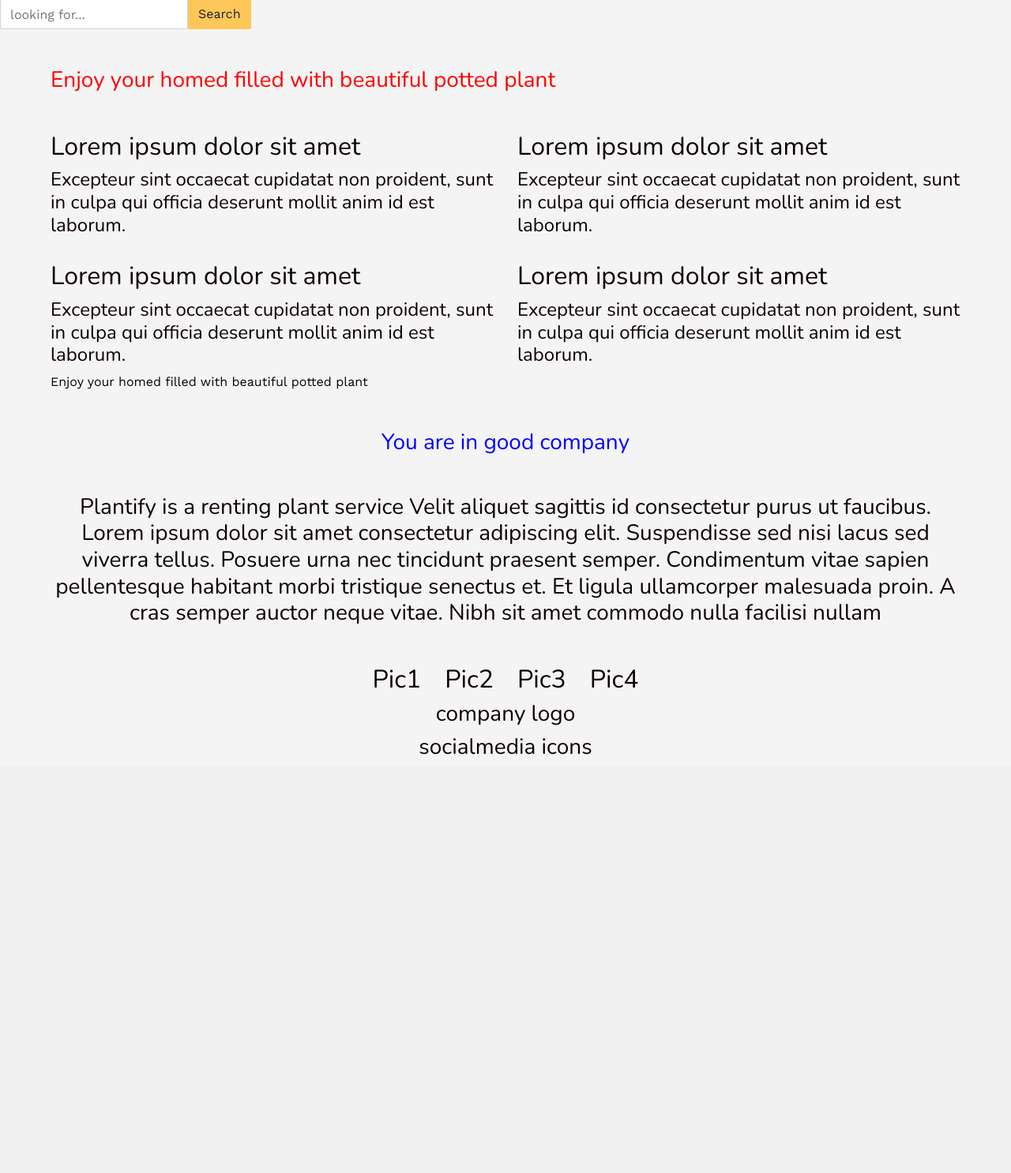
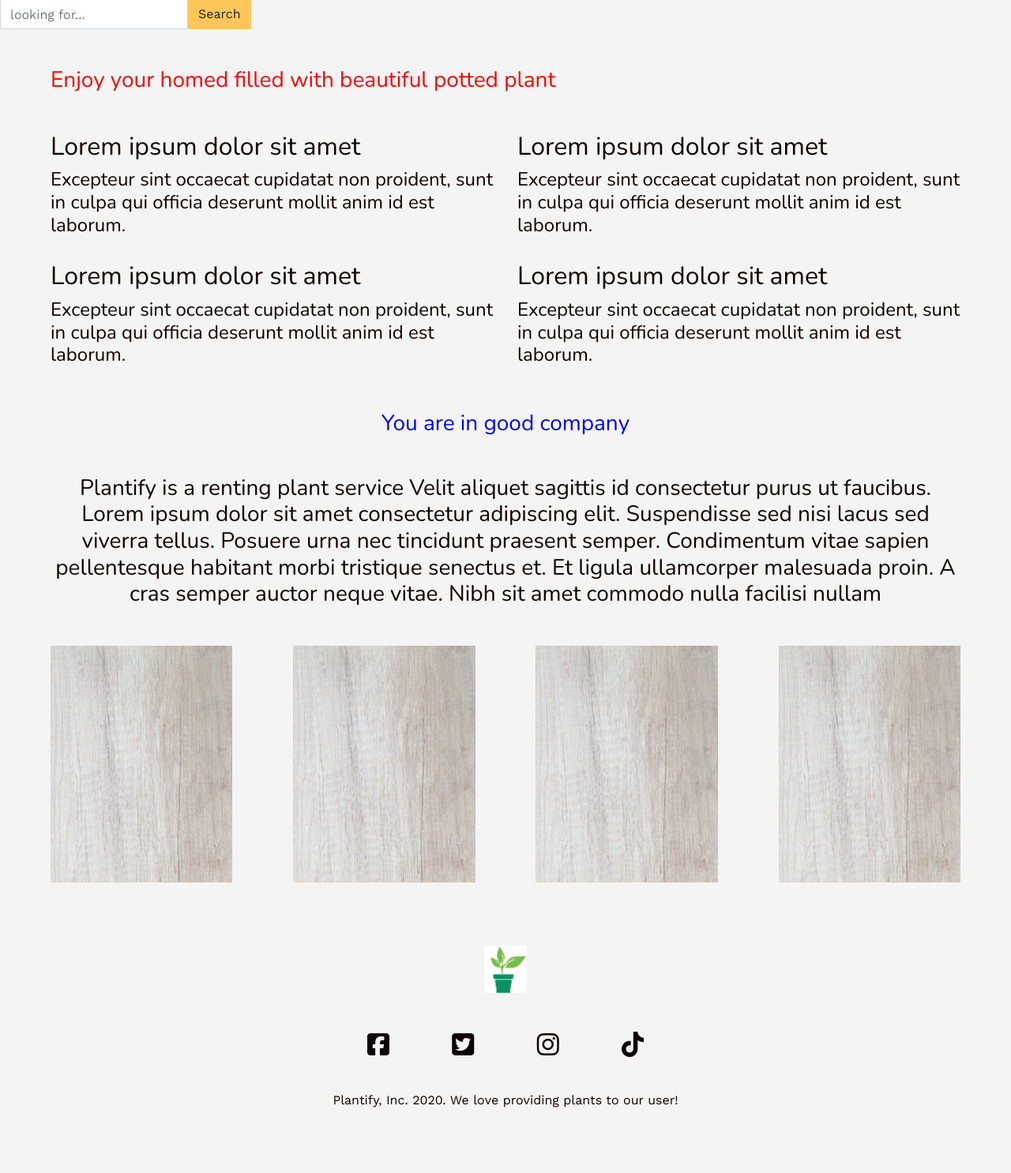
Before and after one commit to ClementPM/plantify, a Rails app: page / in a window 1280 px wide. Shown: the part 859-2345 px from the top of the page at 79% size. Before the commit the page ends 1815 px from the top, so only its background shows below. Run offline with Rails 7, Linux system fonts and the light colour scheme; style sheets or scripts are compiled from the project's sources; some libraries are stand-ins or nearby versions.

Commit message:
footer and image

```diff
--- /dev/null
+++ b/app/assets/stylesheets/components/_footer.scss
@@ -0,0 +1,40 @@
+.icons {
+  height: 100px;
+  font-size: 2rem;
+  padding-top: 25px;
+  .fab {
+    padding: 0, 1rem, 0, 0;
+  }
+}
+
+.company-logo {
+  border-bottom: 1px solid gray;
+  margin-top: 3rem;
+}
+
+.last-sentence {
+  margin-bottom: 4rem;
+}
+
+.container-pictures {
+  height: 30px;
+}
+
+.image-vert {
+  height: 300px;
+  width: 20%;
+  background-size: cover;
+}
+.image-logo {
+  height: 60px;
+  background-size: cover;
+}
+
+.spacer {
+  margin-top: 10vh;
+  margin-bottom: 3vh;
+}
+
+#first {
+  border: 1px solid;
+}
--- a/app/assets/stylesheets/components/_index.scss
+++ b/app/assets/stylesheets/components/_index.scss
@@ -1,5 +1,6 @@
 // Import your components CSS files here.
 @import "alert";
 @import "avatar";
+@import "footer";
 @import "navbar";
 @import "splashpage";
--- a/app/views/pages/home.html.erb
+++ b/app/views/pages/home.html.erb
@@ -57,12 +57,6 @@
       </div>
     </div>
 
-                <%#-------- Table header --------%>
-<div class="container-description">
-  <div class="txt-container-description">
-    Enjoy your homed filled with beautiful potted plant
-  </div>
-
   <div class="container-slogan text-center">
       <h3>You are in good company</h3>
   </div>
@@ -72,33 +66,38 @@
   </div>
 
                 <%#-------- cards --------%>
-  <div class="container-pictures d-flex justify-content-center">
-    <div class="row">
-      <div class="col">
-        <h2>Pic1</h2>
-      </div>
-      <div class="col">
-        <h2>Pic2</h2>
-      </div>
-      <div class="col">
-        <h2>Pic3</h2>
-      </div>
-      <div class="col">
-        <h2>Pic4</h2>
-      </div>
+  <div class="d-flex justify-content-between">
+    <div class="image-vert" style="background-image: url(<%= image_path 'splash-img.jpeg'%> )">
+    </div>
+    <div class="image-vert" style="background-image: url(<%= image_path 'splash-img.jpeg'%> )">
+    </div>
+    <div class="image-vert" style="background-image: url(<%= image_path 'splash-img.jpeg'%> )">
+    </div>
+    <div class="image-vert" style="background-image: url(<%= image_path 'splash-img.jpeg'%> )">
     </div>
   </div>
 
                 <%#-------- Footer --------%>
   <div class="container text-center">
-    <div class="row">
-      <div class="col">
-        <h3>company logo</h3>
+    <div class="spacer d-flex justify-content-center">
+      <%= image_tag 'plantify.png', class: 'image-logo'%>
+    </div>
+
+    <div class="row justify-content-center">
+      <div class="col-4">
+        <div class="icons d-flex justify-content-between">
+        <i class="fab fa-facebook-square"></i>
+        <i class="fab fa-twitter-square"></i>
+        <i class="fab fa-instagram"></i>
+        <i class="fab fa-tiktok"></i>
+        </div>
       </div>
-    </div>
-    <div class="row">
-      <div class="col">
-        <h3>socialmedia icons</h3>
+      <div class="container d-flex justify-content-center">
+        <div class="row">
+          <div class="last-sentence">
+            <p>Plantify, Inc. 2020. We love providing plants to our user!</p>
+          </div>
+        </div>
       </div>
     </div>
   </div>
--- a/app/views/shared/_navbar.html.erb
+++ b/app/views/shared/_navbar.html.erb
@@ -28,7 +28,7 @@
       <% else %>
         <li class="nav-item d-flex">
           <%= link_to "Login", new_user_session_path, class: "nav-link" %>
-          <%= link_to "Register", new_user_session_path, class: "nav-link" %>
+          <%= link_to "Register", new_user_session_path, class: "nav-link", class: 'btn btn-success'%>
         </li>
       <% end %>
     </ul>
```
Also changed, not shown: app/assets/images/plantify.png (added).
